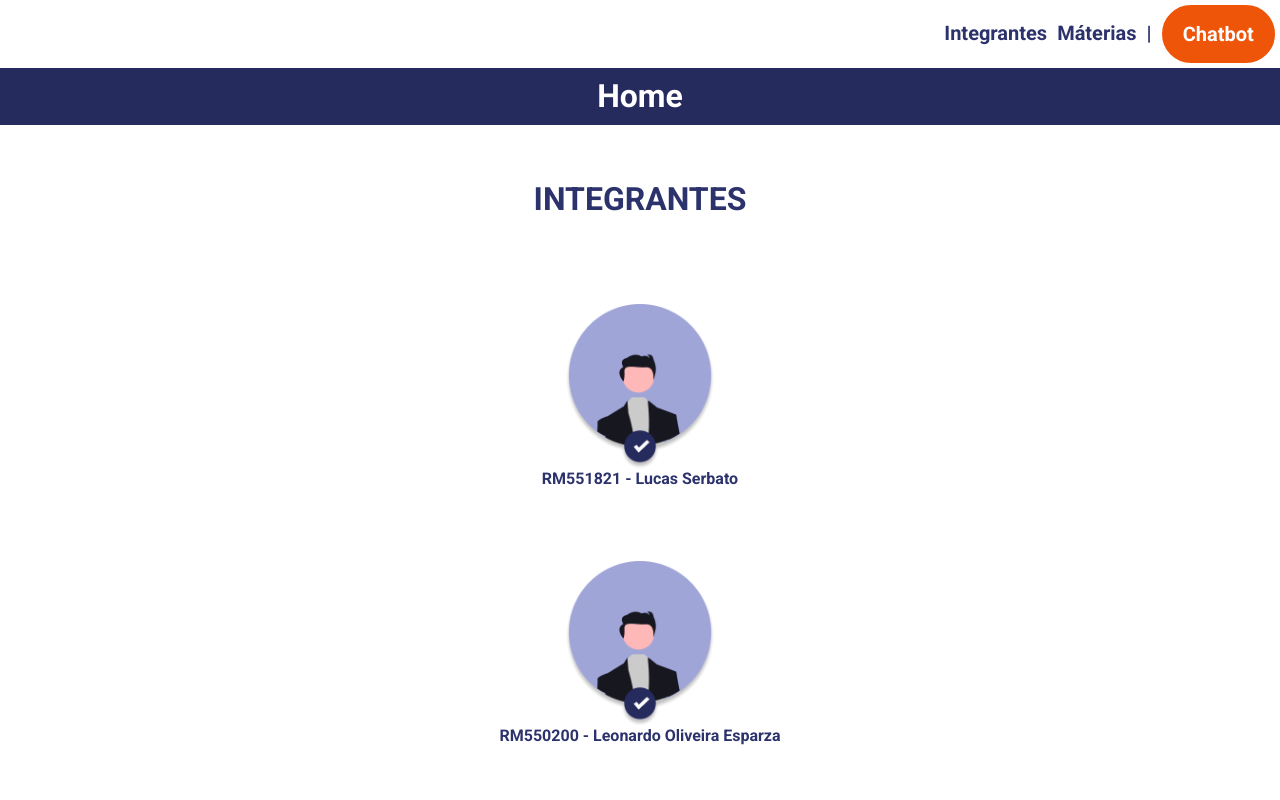
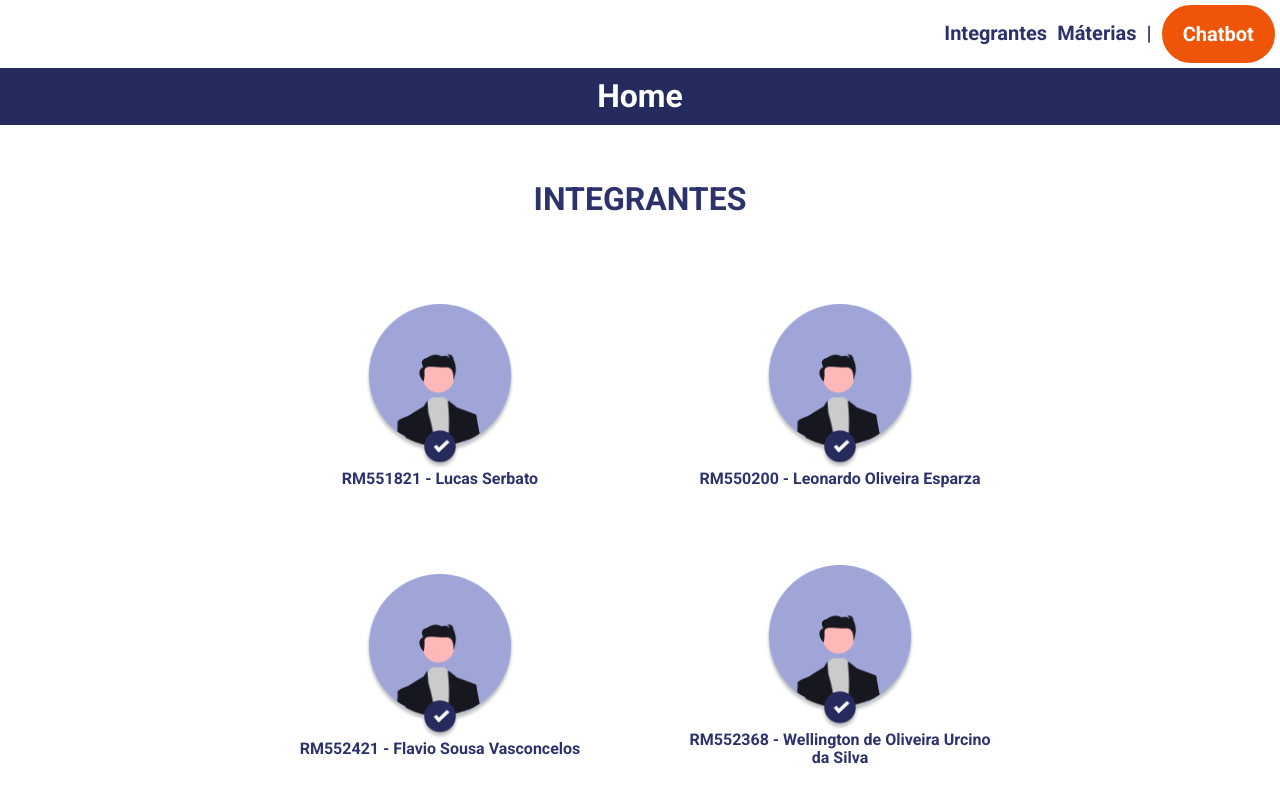
Before and after one commit to Serbatinho/sprint, a React (Vite) app: page /integrantes in a window 1280 px wide. Shown: the top 800 px of the page. Built offline with nearby package versions, Linux system fonts and the light colour scheme.

Commit message:
Integrantes responsiva

```diff
--- a/src/styles/Home.css
+++ b/src/styles/Home.css
@@ -1,3 +1,7 @@
 .mid-container-home{
     overflow: hidden;
 }
+
+@media (min-width: 401px) {
+
+  }
--- a/src/styles/Integrantes.css
+++ b/src/styles/Integrantes.css
@@ -27,3 +27,32 @@ figcaption {
 .image-integrante {
     width: 150px;
 }
+
+/* @media (min-width: 768px) {
+    figure{
+        width: 50%;
+    }
+
+    .mid-container-integrantes {
+        gap: 40px 40px;
+        flex-direction: flex-start;
+    }
+} */
+
+@media screen and (min-width: 768px) {
+    .mid-container-integrantes {
+      flex-direction: row;
+      flex-wrap: wrap;
+      align-items: center;
+      width: 100%;
+      max-width: 800px;
+    }
+
+    figure {
+      width: 40%;
+      margin-bottom: 20px;
+    }
+    .title-integrantes{
+        width: 100%;
+    }
+  }
--- a/src/styles/Materias.css
+++ b/src/styles/Materias.css
@@ -16,6 +16,7 @@
     font-size: 1.5rem;
     font-weight: bold;
     text-align: center;
+    margin-bottom: auto;
 }
 
 .materias-content > div{
@@ -52,4 +53,5 @@
     min-width: 300px;
     align-self: center;
     justify-self: flex-end;
+    margin-bottom: 80px;
 }
```
